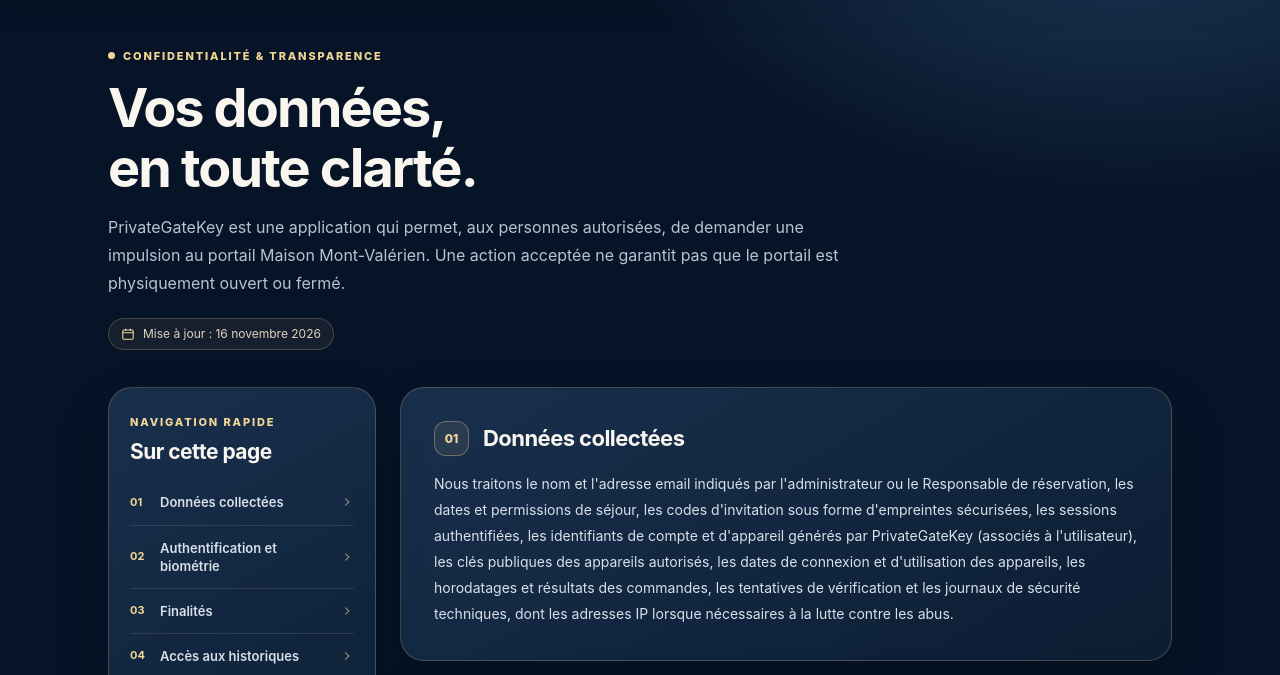
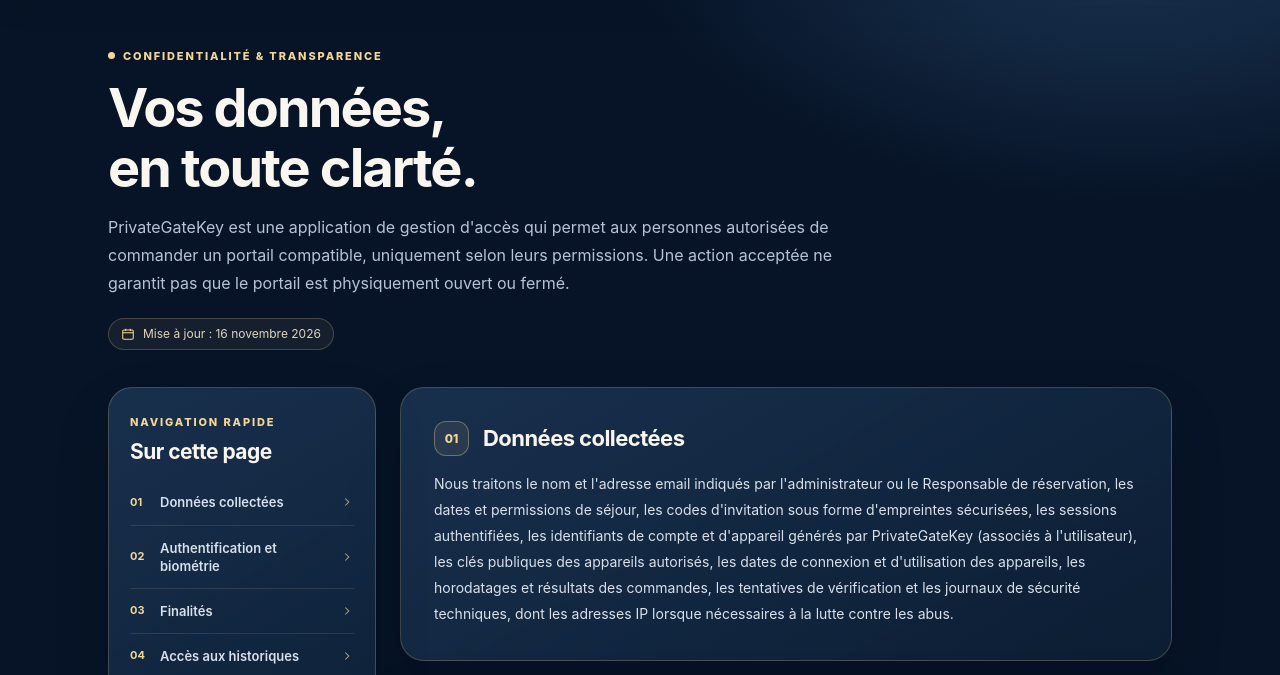
Before and after one commit to zmehanna/gatekey-info, a plain HTML site: page privacy.html in a window 1280 px wide. Shown: the part 82-757 px from the top of the page. Drawn offline with Linux system fonts and the light colour scheme.

Commit message:
Remove property identity and use neutral PrivateGateKey endpoint

```diff
--- a/privacy.html
+++ b/privacy.html
@@ -97,7 +97,7 @@ h1{font-size:clamp(35px,5vw,54px);letter-spacing:-.035em;font-weight:690;line-he
  <section class="hero" aria-labelledby="privacy-title">
   <span class="eyebrow">Confidentialité & transparence</span>
   <h1 id="privacy-title">Vos données,<br>en toute clarté.</h1>
-  <p>PrivateGateKey est une application qui permet, aux personnes autorisées, de demander une impulsion au portail Maison Mont-Valérien. Une action acceptée ne garantit pas que le portail est physiquement ouvert ou fermé.</p>
+  <p>PrivateGateKey est une application de gestion d'accès qui permet aux personnes autorisées de commander un portail compatible, uniquement selon leurs permissions. Une action acceptée ne garantit pas que le portail est physiquement ouvert ou fermé.</p>
   <span class="updated"><svg aria-hidden="true" width="14" height="14" viewBox="0 0 24 24" fill="none" stroke="currentColor" stroke-width="1.8"><rect x="3" y="5" width="18" height="16" rx="2"/><path d="M16 3v4M8 3v4M3 10h18"/></svg>Mise à jour : 16 novembre 2026</span>
  </section>
  <div class="policy-layout">
```
